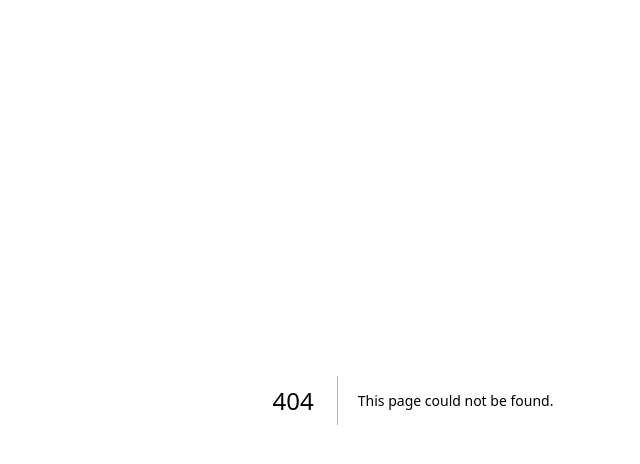
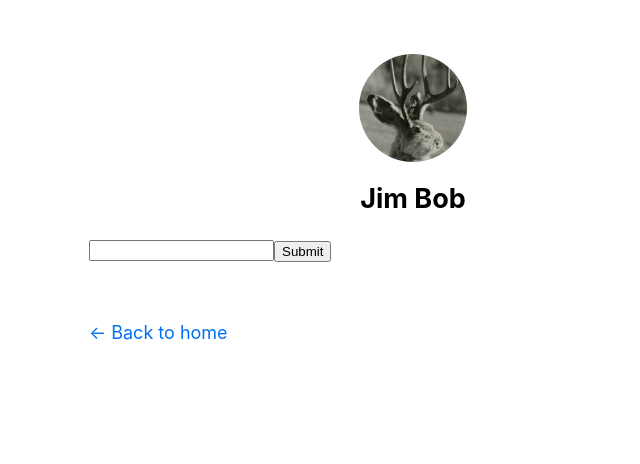
Before and after one commit to BrandtDavis/todo-app, a Next.js app in the folder client/: page /forms/AddTodo in a window 1280 px wide. Before the commit this address had no page. Shown: the top 464 px of the page, without its empty margins (227-867 px from the left). Built offline with nearby package versions, Linux system fonts and the light colour scheme.

Commit message:
Add basic form to create DB entry

```diff
--- /dev/null
+++ b/client/pages/forms/AddTodo.tsx
@@ -0,0 +1,15 @@
+import Layout from '../../components/layout';
+
+export default function AddTodo() {
+
+    return (
+        <Layout>
+
+            <form action="/api/todoLists/add" method="post">
+                <input type="text" id="name" name="name" />
+                <button type="submit">Submit</button>
+            </form>
+
+        </Layout>
+    )
+}
```
